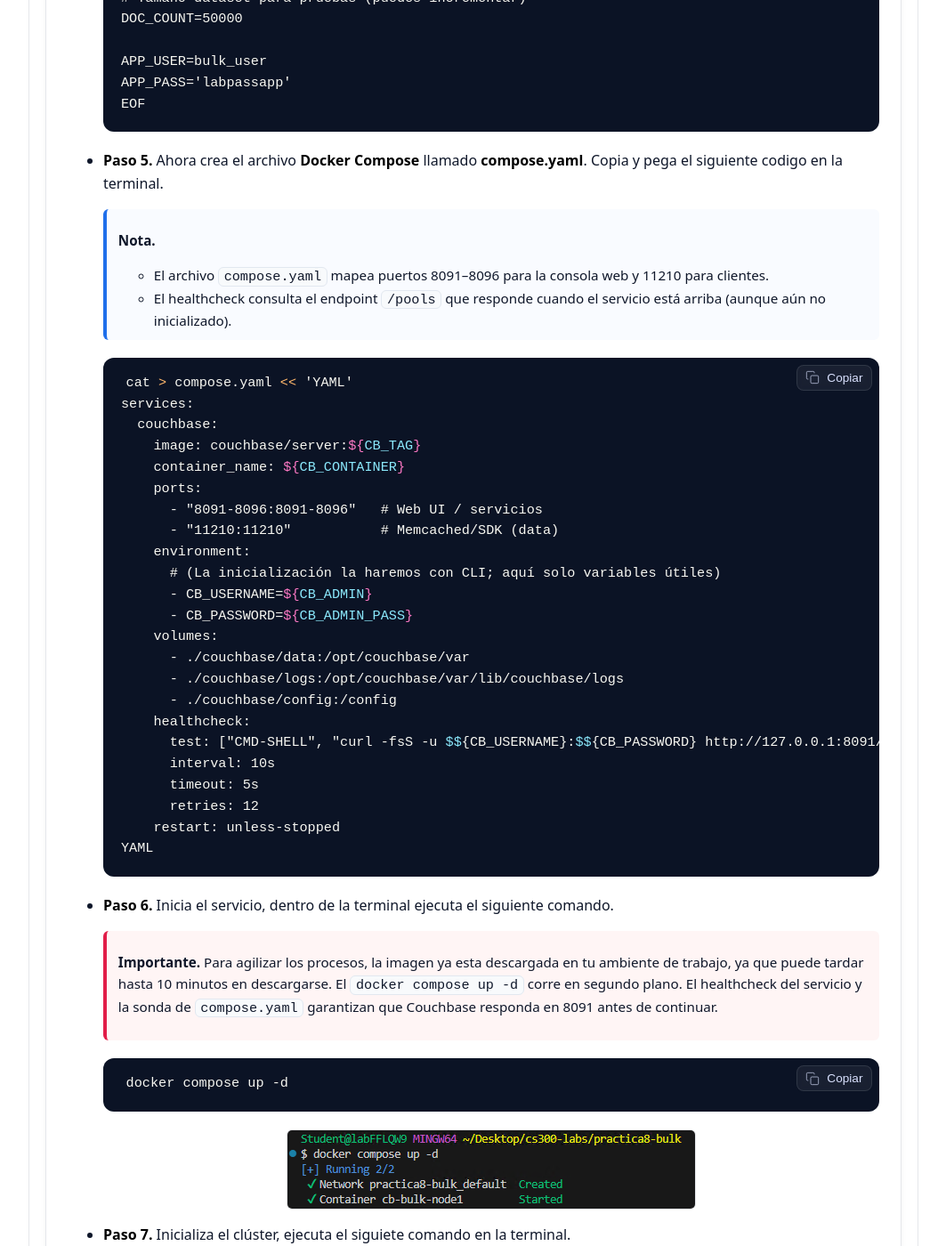
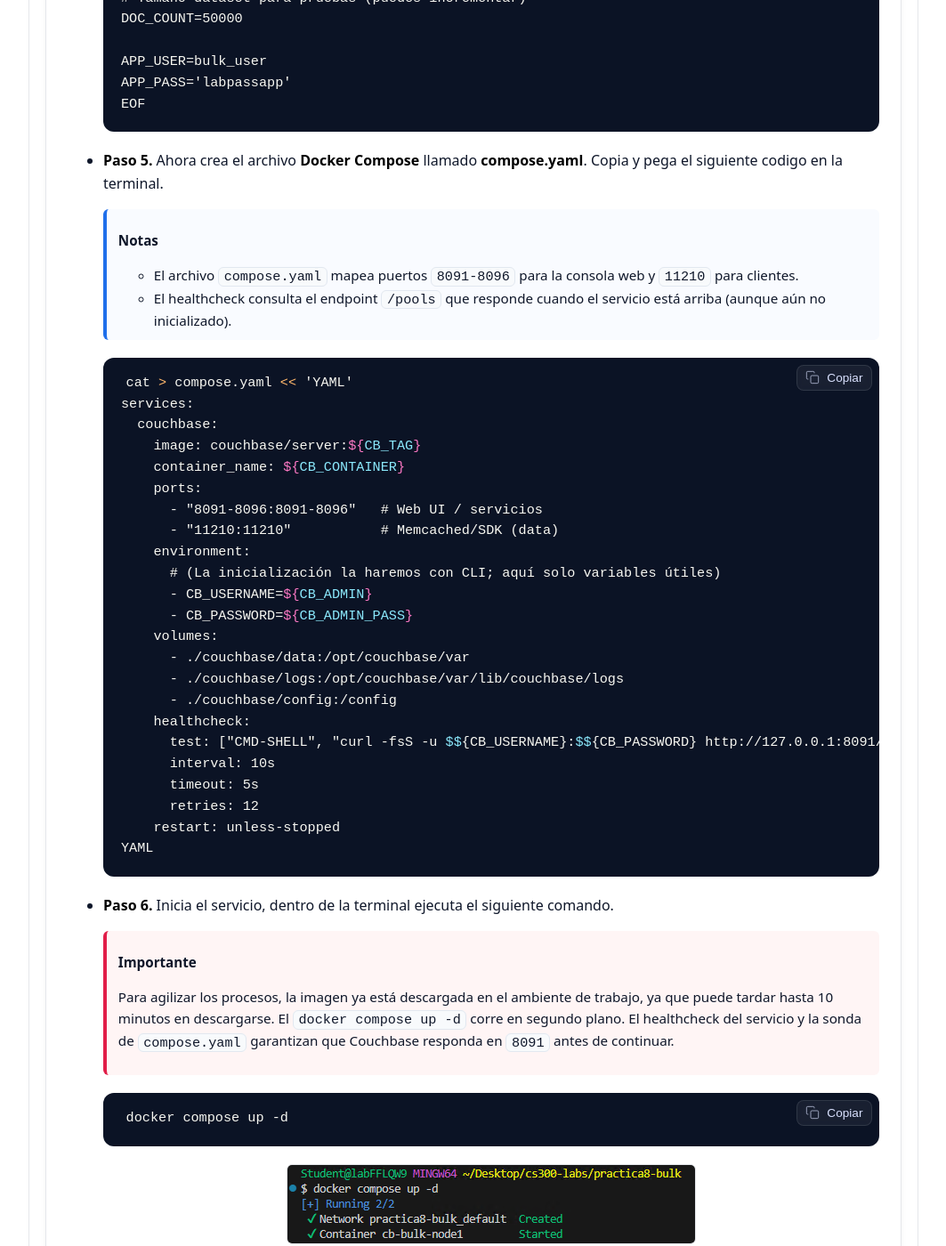
Before and after one commit to Netec-Mx/CS300_INT, a Jekyll site: the page built from labs/lab8/lab8.md, in a window 1280 px wide and 1400 px high, scrolled down 2301 px. Shown: the whole window at 89% size, without its empty margins (108-1171 px from the left). Built offline with Jekyll 4.4.1, drawn with Linux system fonts in a browser that asks for light colours.

Commit message:
Format markdown for consistency and clarity

````diff
--- a/labs/lab8/lab8.md
+++ b/labs/lab8/lab8.md
@@ -9,15 +9,15 @@ objective: # CAMBIAR POR CADA PRACTICA
 prerequisites: # CAMBIAR POR CADA PRACTICA
   - Visual Studio Code con terminal **Git Bash**.
   - 6–8 GB de RAM libres recomendados para 3 nodos (mínimo ~5 GB).
-  - Puertos locales disponibles **8091–8096**, **11210** (se publicarán solo desde el nodo 1).
-  - Node.js 18+ (recomendado) y **npm** disponibles en el host.
+  - Puertos locales disponibles **`8091-8096`**, **`11210`** (se publicarán solo desde el nodo 1).
+  - Node.js 18+ (recomendado) y **`npm`** disponibles en el host.
   - Conectividad a Internet para descargar la imagen.
   - Opcional `jq` para mejorar salidas JSON.
 introduction: | # CAMBIAR POR CADA PRACTICA
   Couchbase facilita el “bulk load” de datos por varias vías. En esta práctica verás dos enfoques complementarios:
 
   1. **`cbimport`** (dentro del contenedor): muy rápido y simple para NDJSON.
-  2. **SDK Node.js**: más control sobre claves, concurrencia, reintentos, durabilidad y validaciones en línea.
+  2. **`SDK Node.js`**: más control sobre claves, concurrencia, reintentos, durabilidad y validaciones en línea.
 slug: lab8 # CAMBIAR POR CADA PRACTICA
 lab_number: 8 # CAMBIAR POR CADA PRACTICA
 final_result: | # CAMBIAR POR CADA PRACTICA
@@ -102,8 +102,8 @@ Crearás una estructura independiente con carpetas para datos, configuración y
 
 - **Paso 5.** Ahora crea el archivo **Docker Compose** llamado **compose.yaml**. Copia y pega el siguiente codigo en la terminal.
 
-  > **Nota.**
-  - El archivo `compose.yaml` mapea puertos 8091–8096 para la consola web y 11210 para clientes.
+  > **Notas**
+  - El archivo `compose.yaml` mapea puertos `8091-8096` para la consola web y `11210` para clientes.
   - El healthcheck consulta el endpoint `/pools` que responde cuando el servicio está arriba (aunque aún no inicializado).
   {: .lab-note .info .compact}
 
@@ -135,8 +135,10 @@ Crearás una estructura independiente con carpetas para datos, configuración y
 
 - **Paso 6.** Inicia el servicio, dentro de la terminal ejecuta el siguiente comando.
 
-  > **Importante.** Para agilizar los procesos, la imagen ya esta descargada en tu ambiente de trabajo, ya que puede tardar hasta 10 minutos en descargarse.
-  > El `docker compose up -d` corre en segundo plano. El healthcheck del servicio y la sonda de `compose.yaml` garantizan que Couchbase responda en 8091 antes de continuar.
+  > **Importante**
+  >
+  > Para agilizar los procesos, la imagen ya está descargada en el ambiente de trabajo, ya que puede tardar hasta 10 minutos en descargarse.
+  > El `docker compose up -d` corre en segundo plano. El healthcheck del servicio y la sonda de `compose.yaml` garantizan que Couchbase responda en `8091` antes de continuar.
   {: .lab-note .important .compact}
 
   ```bash
````
